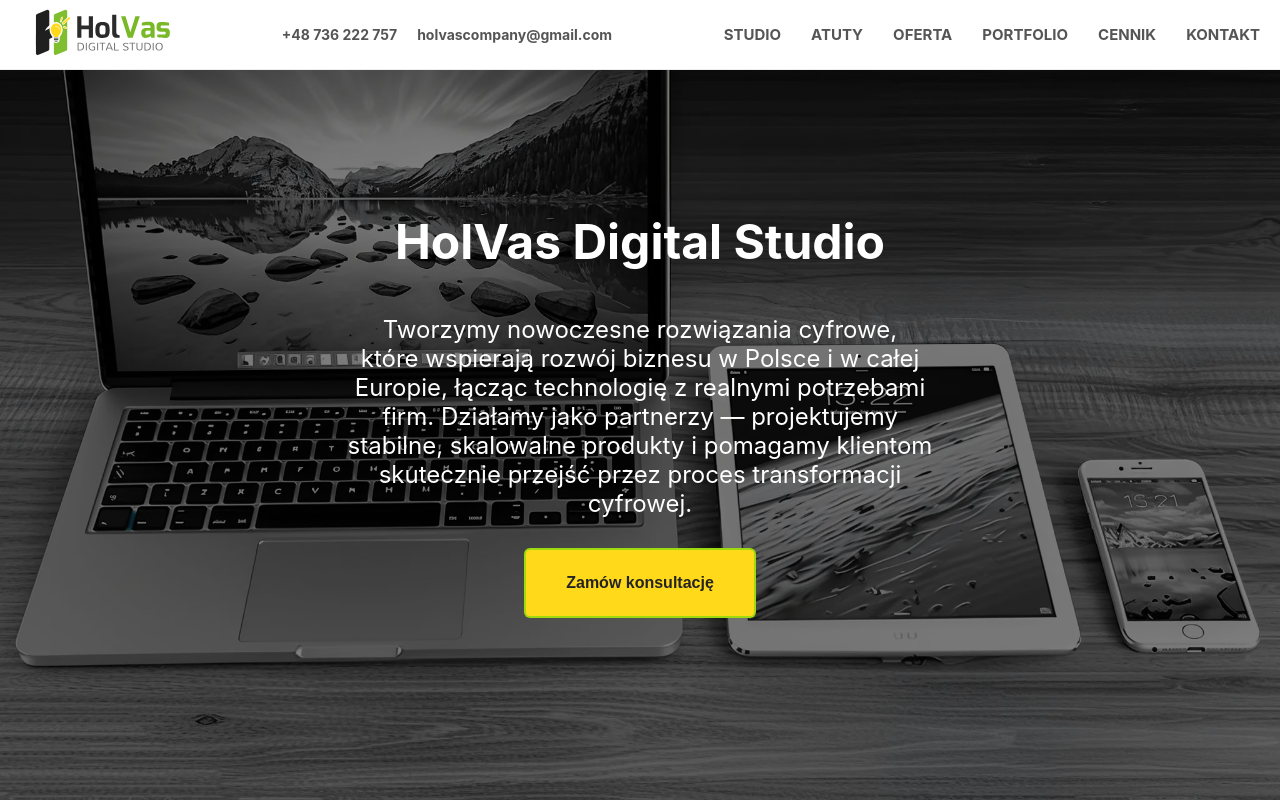
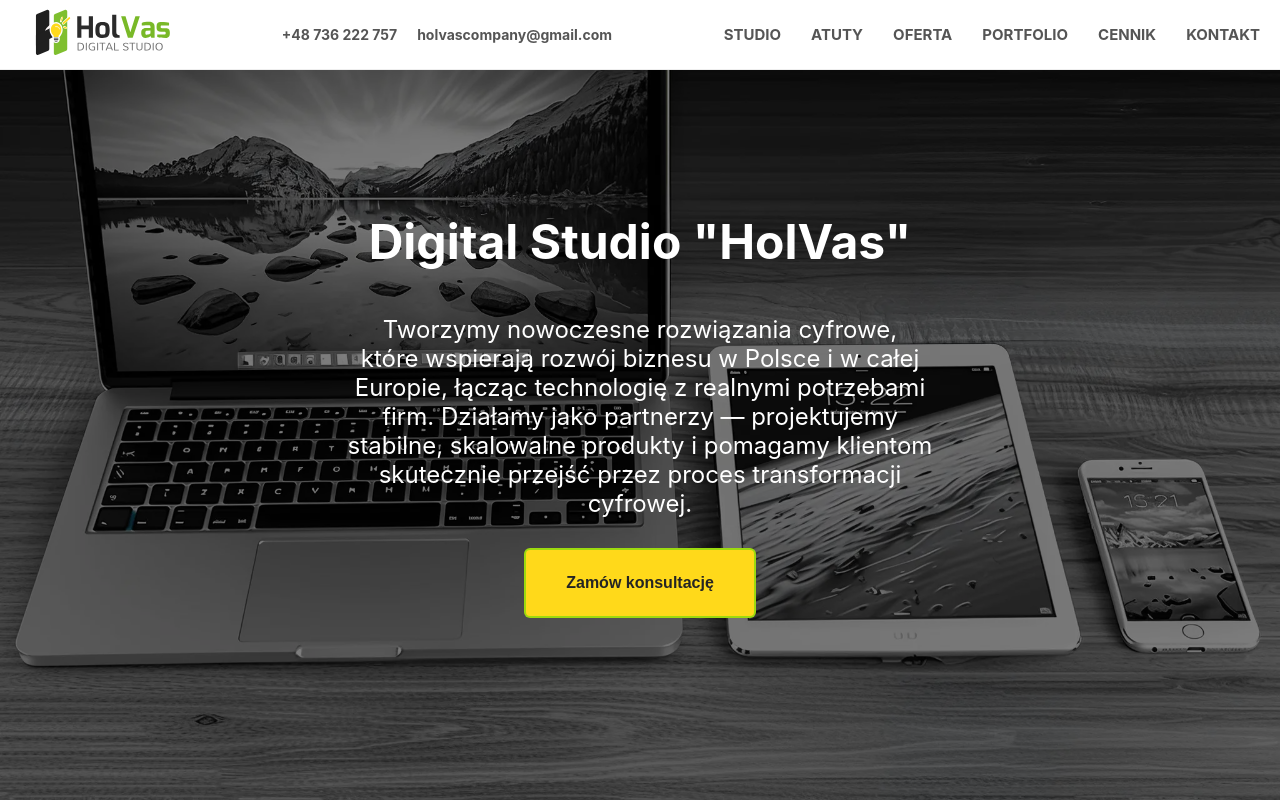
Before and after one commit to HolVas-VH/holvas-site, a React (Vite) app: page / in a window 1280 px wide. Shown: the top 801 px of the page. Built offline with nearby package versions, Linux system fonts and the light colour scheme.

Commit message:
Update Hero.jsx

```diff
--- a/src/components/Hero.jsx
+++ b/src/components/Hero.jsx
@@ -12,7 +12,7 @@
         loading="eager"
         fetchpriority="high"
       />
-      <h1>HolVas Digital Studio</h1>
+      <h1>Digital Studio "HolVas"</h1>
       <p className={styles.heroPdesc}>
         Tworzymy nowoczesne rozwiązania cyfrowe,<br/> które wspierają rozwój biznesu w Polsce i w całej Europie,
         łącząc technologię z realnymi potrzebami firm. Działamy jako partnerzy — projektujemy stabilne,
```
